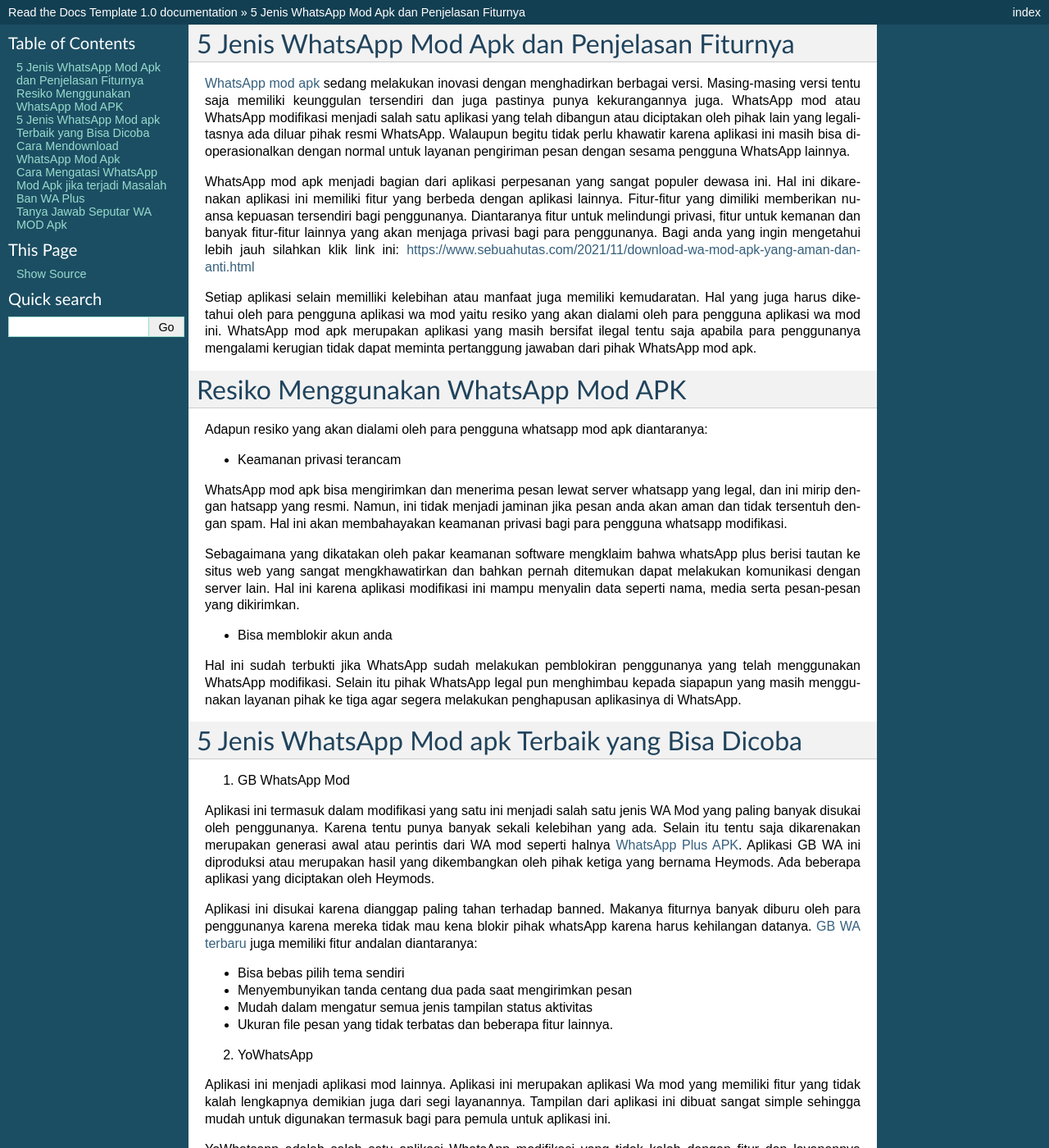
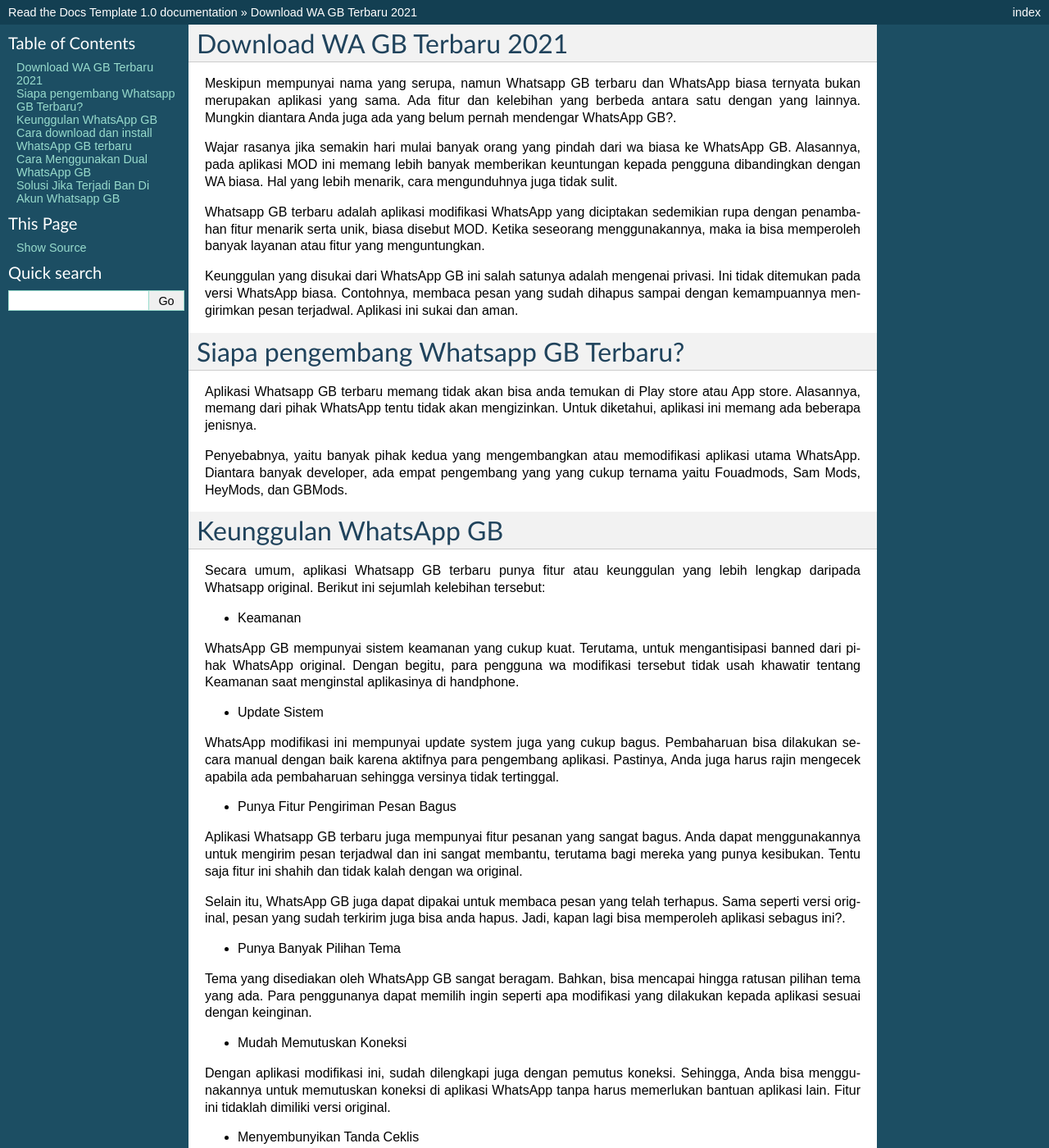
Before and after one commit to zaidmg/taichi, a Sphinx documentation site: the page built from docs/index.rst, in a window 1280 px wide and 1400 px high. Shown: the whole window at 82% size. Built offline with Sphinx 7.4.7, drawn with Linux system fonts in a browser that asks for light colours; some of the changed text lies outside the part shown.

Commit message:
Update index.rst

```diff
--- a/docs/index.rst
+++ b/docs/index.rst
@@ -3,116 +3,100 @@
    You can adapt this file completely to your liking, but it should at least
    contain the root `toctree` directive.
 
-5 Jenis WhatsApp Mod Apk dan Penjelasan Fiturnya
+Download WA GB Terbaru 2021
 ==================
 
-`WhatsApp mod apk <https://news.google.com/articles/CAIiEKSwpTE9hUaTpTSsiZ7c6zYqGQgEKhAIACoHCAowqNamCzCQ4b4DMPbKkAc?uo=CAUiOWh0dHBzOi8vd3d3LnBlbGl0YS5vci5pZC93YS1tb2QtcHJvLWRvd25sb2FkLWFway10ZXJiYXJ1L9IBAA&hl=en-ID&gl=ID&ceid=ID%3Aen>`_ sedang melakukan inovasi dengan menghadirkan berbagai versi. Masing-masing versi tentu saja memiliki keunggulan tersendiri dan juga pastinya punya kekurangannya juga. WhatsApp mod atau WhatsApp modifikasi menjadi salah satu aplikasi yang telah dibangun atau diciptakan oleh pihak lain yang legalitasnya ada diluar  pihak resmi WhatsApp. Walaupun begitu tidak perlu khawatir karena aplikasi ini masih bisa dioperasionalkan dengan normal untuk layanan pengiriman  pesan dengan sesama pengguna WhatsApp lainnya.
+Meskipun mempunyai nama yang serupa, namun Whatsapp GB terbaru dan WhatsApp biasa ternyata bukan merupakan aplikasi yang sama. Ada fitur dan kelebihan yang berbeda antara satu dengan yang lainnya. Mungkin diantara Anda juga ada yang belum pernah mendengar WhatsApp GB?.
 
-WhatsApp mod apk menjadi bagian dari aplikasi perpesanan yang sangat populer dewasa ini.  Hal ini dikarenakan aplikasi ini memiliki fitur yang  berbeda dengan aplikasi lainnya. Fitur-fitur yang dimiliki memberikan nuansa kepuasan tersendiri bagi penggunanya. Diantaranya fitur untuk melindungi privasi, fitur untuk kemanan dan banyak fitur-fitur lainnya yang akan menjaga privasi bagi para penggunanya. Bagi anda yang ingin mengetahui lebih jauh silahkan klik link ini: https://www.sebuahutas.com/2021/11/download-wa-mod-apk-yang-aman-dan-anti.html
+Wajar rasanya jika semakin hari mulai banyak orang yang pindah dari wa biasa ke WhatsApp GB. Alasannya, pada aplikasi MOD ini memang lebih banyak memberikan keuntungan kepada pengguna dibandingkan dengan WA biasa. Hal yang lebih menarik, cara mengunduhnya juga tidak sulit.
 
-Setiap aplikasi selain memilliki kelebihan atau manfaat juga memiliki kemudaratan. Hal yang juga harus diketahui oleh para pengguna aplikasi wa mod yaitu resiko yang akan dialami oleh para pengguna aplikasi wa mod ini. WhatsApp mod apk merupakan aplikasi yang masih bersifat ilegal tentu saja apabila para penggunanya mengalami kerugian tidak dapat meminta pertanggung jawaban dari pihak WhatsApp mod apk.
+Whatsapp GB terbaru adalah aplikasi modifikasi WhatsApp yang diciptakan sedemikian rupa dengan penambahan fitur menarik serta unik, biasa disebut MOD. Ketika seseorang menggunakannya, maka ia bisa memperoleh banyak layanan atau fitur yang menguntungkan.
 
+Keunggulan yang disukai dari WhatsApp GB ini salah satunya adalah mengenai privasi. Ini tidak ditemukan pada versi WhatsApp biasa. Contohnya, membaca pesan yang sudah dihapus sampai dengan kemampuannya mengirimkan pesan terjadwal. Aplikasi ini sukai dan aman.
 
-Resiko Menggunakan WhatsApp Mod APK
+Siapa pengembang Whatsapp GB Terbaru?
 ==================
 
-Adapun resiko yang akan dialami oleh para pengguna whatsapp mod apk  diantaranya:
+Aplikasi Whatsapp GB terbaru memang tidak akan bisa anda temukan di Play store atau App store. Alasannya, memang dari pihak WhatsApp tentu tidak akan mengizinkan. Untuk diketahui, aplikasi ini memang ada beberapa jenisnya.
 
-- Keamanan privasi terancam
+Penyebabnya, yaitu banyak pihak kedua yang mengembangkan atau memodifikasi aplikasi utama WhatsApp. Diantara banyak developer, ada empat pengembang yang yang cukup ternama yaitu Fouadmods, Sam Mods, HeyMods, dan GBMods.
 
-WhatsApp mod apk  bisa mengirimkan dan menerima pesan lewat server whatsapp yang legal, dan ini mirip dengan hatsapp yang resmi. Namun, ini tidak menjadi jaminan jika pesan anda akan aman dan tidak tersentuh dengan spam. Hal ini akan membahayakan keamanan privasi bagi para pengguna whatsapp modifikasi.
-
-Sebagaimana yang dikatakan oleh pakar keamanan software mengklaim bahwa whatsApp plus berisi tautan ke situs web yang sangat mengkhawatirkan dan bahkan pernah ditemukan dapat melakukan komunikasi dengan server lain. Hal ini karena aplikasi modifikasi ini mampu menyalin data seperti nama, media serta pesan-pesan yang dikirimkan.
-
-- Bisa memblokir akun anda
-
-Hal ini sudah terbukti jika WhatsApp sudah melakukan pemblokiran penggunanya yang telah menggunakan WhatsApp modifikasi.  Selain itu pihak WhatsApp legal pun menghimbau kepada siapapun yang masih menggunakan layanan pihak ke tiga agar segera melakukan penghapusan aplikasinya di WhatsApp.
-
-
-5 Jenis WhatsApp Mod apk Terbaik yang Bisa Dicoba
+Keunggulan WhatsApp GB
 ==================
 
-1. GB WhatsApp Mod
+Secara umum, aplikasi Whatsapp GB terbaru punya fitur atau keunggulan yang lebih lengkap daripada Whatsapp original. Berikut ini sejumlah kelebihan tersebut:
 
-Aplikasi ini termasuk dalam modifikasi yang satu ini menjadi salah satu jenis WA Mod yang paling banyak disukai oleh penggunanya. Karena tentu punya banyak sekali kelebihan yang ada.  Selain itu tentu saja dikarenakan merupakan generasi awal atau perintis dari WA mod seperti halnya `WhatsApp Plus APK <https://www.autobild.co.id/2021/08/download-whatsapp-wa-plus-apk-versi.html>`_. Aplikasi GB WA ini diproduksi atau merupakan hasil yang dikembangkan oleh pihak ketiga yang bernama Heymods. Ada beberapa aplikasi yang diciptakan oleh Heymods.
+- Keamanan
 
-Aplikasi ini disukai karena dianggap paling tahan terhadap banned. Makanya fiturnya banyak diburu oleh para penggunanya karena mereka tidak mau kena blokir pihak whatsApp karena harus kehilangan datanya.  `GB WA terbaru <https://news.google.com/articles/CAIiEFx5qgEj2y79Uk6bVhn1IRsqGQgEKhAIACoHCAowtKumCzCctr4DMKOcjwc?uo=CAUiTGh0dHBzOi8vd3d3LmZlZG9yYS5vci5pZC8yMDIxLzExL2Rvd25sb2FkLWdiLXdoYXRzYXBwLXY5MDUtdGVyYmFydS0yMDIxLmh0bWzSAQA&hl=en-ID&gl=ID&ceid=ID%3Aen>`_ juga memiliki fitur andalan diantaranya:
+WhatsApp GB mempunyai sistem keamanan yang cukup kuat. Terutama, untuk mengantisipasi banned dari pihak WhatsApp original. Dengan begitu, para pengguna wa modifikasi tersebut tidak usah khawatir tentang Keamanan saat menginstal aplikasinya di handphone.
 
-- Bisa bebas pilih tema sendiri
-- Menyembunyikan tanda centang dua pada saat mengirimkan pesan
-- Mudah dalam mengatur semua jenis tampilan status aktivitas
-- Ukuran file pesan yang tidak terbatas dan beberapa fitur lainnya.
+- Update Sistem
 
-2. YoWhatsApp
+WhatsApp modifikasi ini mempunyai update system juga yang cukup bagus. Pembaharuan bisa dilakukan secara manual dengan baik karena aktifnya para pengembang aplikasi. Pastinya, Anda juga harus rajin mengecek apabila ada pembaharuan sehingga versinya tidak tertinggal.
 
-Aplikasi ini menjadi aplikasi mod lainnya. Aplikasi  ini merupakan aplikasi Wa mod yang  memiliki fitur yang tidak kalah lengkapnya demikian juga dari segi layanannya. Tampilan dari aplikasi  ini  dibuat sangat simple sehingga mudah untuk digunakan termasuk bagi para pemula untuk aplikasi ini.
+- Punya Fitur Pengiriman Pesan Bagus
 
-YoWhatsapp adalah salah satu aplikasi WhatsApp modifikasi yang tidak kalah dengan fitur dan layanannya dibandingkan aplikasi GB wa. Kamu akan mendapatkan tampilan aplikasi yang menarik serta menantang. Meski baru pertama kali menggunakan WhatsApp mod,  tetapi dijamin tidak akan punya masalah saat mengoperasikannya. Pasalnya tampilan yang ada di aplikasi ini mudah untuk dimengerti. Bagi yang ingin untuk mengaplikasikan ini dapat  mendownload di link YoWhatsApp.
+Aplikasi Whatsapp GB terbaru juga mempunyai fitur pesanan yang sangat bagus. Anda dapat menggunakannya untuk mengirim pesan terjadwal dan ini sangat membantu, terutama bagi mereka yang punya kesibukan. Tentu saja fitur ini shahih dan tidak kalah dengan wa original.
 
-3. WhatsApp AERO
+Selain itu, WhatsApp GB juga dapat dipakai untuk membaca pesan yang telah terhapus. Sama seperti versi original, pesan yang sudah terkirim juga bisa anda hapus. Jadi, kapan lagi bisa memperoleh aplikasi sebagus ini?.
 
-Aplikasi selanjutnya diberi nama WhatsApp Aero. Fitur aplikasi ini telah banyak mengalami modifikasi sehingga menjadi lebih fungsionalbdan lebih menarik. Awal dibentuknya `WhatsApp Aero <https://news.google.com/articles/CAIiEDaAxLgX2o6NjbNo8TkzAKIqGQgEKhAIACoHCAowqNamCzCQ4b4DMPbKkAc?uo=CAUiO2h0dHBzOi8vd3d3LnBlbGl0YS5vci5pZC9kb3dubG9hZC13YS1hZXJvLTIwMjEtYXBrLXRlcmJhcnUv0gEA&hl=en-ID&gl=ID&ceid=ID%3Aen>`_ pada tahun 2019 dan aplikasi ini telah diunduh hingga puluhan ribu penggunanya. Ada banyak sekali manfaat dan kelebihan dari fitur yang ada pada aplikasi ini.
+- Punya Banyak Pilihan Tema
 
-Meskipun termasuk dalam aplikasi ilegal yang dilarang untuk digunakan oleh pengembang whatsApp resmi karena khawatir resiko yang ada. Namun aplikasi ini banyak di cari oleh penggunanya. Aplikasi ini dapat anda peroleh dengan mendownload lewat play store. Jika anda akan mengunduh gunakan link down load Whatsapp Aero.
+Tema yang disediakan oleh WhatsApp GB sangat beragam. Bahkan, bisa mencapai hingga ratusan pilihan tema yang ada. Para penggunanya dapat memilih ingin seperti apa modifikasi yang dilakukan kepada aplikasi sesuai dengan keinginan.
 
-4. Fouad WhatsApp
+- Mudah Memutuskan Koneksi
 
-WhatsApp Mod Apk lainnya bernama Fouad. Aplikasi `Fouad WA APK <https://news.google.com/articles/CAIiEAxOuq2d9v8GZGyXyJZlPisqGQgEKhAIACoHCAowwsmmCzCq1L4DML-AwQM?uo=CAUiSGh0dHBzOi8vd3d3LmF1dG9iaWxkLmNvLmlkLzIwMjEvMTEvZG93bmxvYWQtZm91YWQtd2hhdHNhcHAtYXBrLXY5MDUuaHRtbNIBAA&hl=en-ID&gl=ID&ceid=ID%3Aen>`_ sendiri dibuat oleh pengembang yang sudah cukup diakui di dunia modifikasi. Hal ini dikarenakan sudah banyak aplikasi modifikasi terkenal dan banyak disukai pengguna salah satunya aplikasi fouad ini.
+Dengan aplikasi modifikasi ini, sudah dilengkapi juga dengan pemutus koneksi. Sehingga, Anda bisa menggunakannya untuk memutuskan koneksi di aplikasi WhatsApp tanpa harus memerlukan bantuan aplikasi lain. Fitur ini tidaklah dimiliki versi original.
 
-5. WhatsApp Transparan
+- Menyembunyikan Tanda Ceklis
 
-Sesuai dengan namanya aplikasi ini merupakan jenis aplikasi whatsapp mod yang memiliki tampilan transparan. Melalui aplikasi ini pengguna tidak perlu repot untuk mengatur background whatsapp.  Karena wall papernya akan mengikuti apa yang ada dalam hp. Namun tidak perlu khawatir walaupun namanya transparan tetapi semua tulisan yang ada dalam whatsApp tetap  dapat dibaca.
+Pada WhatsApp resmi, hanya bisa menyembunyikan tanda centang biru. Namun, pada Whatsapp GB terbaru bisa menyembunyikan centang biru ataupun centang dua. Ini tentunya menjadi kelebihan yang sangat menarik.
 
-Cara Mendownload  WhatsApp Mod Apk
-=====================
+- Mengirim Pesan Tanpa Menyimpan Nomor
 
-Untuk dapat mengaktifkan WhatsApp Mod apk dengan semua fitur-fitur yang telah dijelaskan di atas. Maka dapat melakukannya dengan mendown load lewat situs `WhatsApp Meta <https://www.wameta.id/>`_. Adapun caranya sebagai berikut:
+Dengan versi WhatsApp GB terbaru akan sangat membantu anda untuk mengirimkan pesan kepada orang lain tanpa harus menyimpan nomornya. Fitur ini cukup membantu juga terutama bagi mereka yang bergelut di dunia marketing.
 
-- Unduh aplikasinya
-- Aktifkan opsi izinkan sumber tidak dikenal
-- Buka file WhatsApp Mod Apk yang telah diunduh
-- Instal aplikasi WhatsApp Mod
+- Mendownload Status Orang Lain
 
-Cara  Mengatasi WhatsApp Mod Apk jika terjadi Masalah Ban WA Plus
-====================
+Fitur WhatsApp GB yang menarik lainnya juga bisa mengunduh status orang lain. Contohnya jika anda ingin menyimpan gambar pada status di kontak, maka tidak punya screenshot karena pada WhatsApp GB hal itu bisa dimungkinkan.
 
-Para pengguna aplikasi WhatsApp mod harus selalu berhati-hati. Jika suatu saat  anda mendapatkan warning ataupun pemblokiran akun WhatsApp plus. Untuk mengatasinya silahkan lakukan langkah –langkah berikut ini:
-- Hapus semua versi aplikasi WhatsApp di ponsel android anda
-- Hapus WhatsApp folder dan yang berkaitan dengan file dari aplikasi WA
-- Install WhatApp Plus APK terbaru versi unclone (original package name)
-- Verifikasi nomor ponsel kamu, ingat jangan pernah restore pesan data dari WA Plus APK versi lama ke bawah.  Menggunakan fitur restore chat sangat  beresiko
-- Jika muncul peringatan di palikasi WA Plus tekan tombol kembali untuk menghilangkan notif tersebut.
+Atau, bisa juga jika status orang lain berbentuk teks ataupun video. Anda bisa mengunduhnya dan melihatnya kapan saja, karena tersimpan di dalam memori internal handphone. Jadi, akan lebih leluasa juga dalam melihatnya.
 
-Nah bagaimana para pengguna WhatsApp Mod Apk dengan informasi tentang aplikasi mod ini.  Jadi bagi anda yang saat ini masih bingung dan ragu untuk memilih aplikasi mod yang akan digunakan. Pilihlah aplikasi dan fitur sesuai dengan kebutuhan dan privasi diri anda. Lihat kelebihan dan kelemahan dari aplikasi serta fitur yang ada.  Mudah-mudahan pilihan anda tidak akan salah lagi. Untuk mempelajari cara ubah nada dering WhatsApp, kamu bisa mengacu pada artikel `tutorial ganti nada dering wa <https://news.google.com/articles/CAIiEHK0ukxMOYMsGvG31A-_h-UqGQgEKhAIACoHCAow38imCzDH074DMOufkAc?uo=CAUiSWh0dHBzOi8vd3d3LnNlYnVhaHV0YXMuY29tLzIwMjEvMDkvbmFkYS1kZXJpbmctd2Etc3VhcmEtZ29vZ2xlLXRhbnBhLmh0bWzSAQA&hl=en-ID&gl=ID&ceid=ID%3Aen>`_ ini.
+- Mampu Mengirim Banyak File
 
-Tanya Jawab Seputar WA MOD Apk
+Fitur yang ada pada WhatsApp GB juga bisa mengirimkan banyak jenis file. Tidak hanya sekedar mengirimkan gambar, musik, maupun video. Dengan aplikasi ini anda bisa mengirimkan hingga 100 gambar sekaligus.
+
+Cara download dan install WhatsApp GB terbaru
+==============================
+
+Mungkin anda sedang mencari informasi tentang bagaimana cara download Whatsapp GB terbaru?. Jika memang sedang mencari referensi ini, maka bisa lakukan langkah-langkah sebagai berikut:
+
+1. Kunjungi situs untuk mengunduh WhatsApp GB hanya di http://wameta.id.
+2. Berikutnya, ada berbagai jenis variasi mode WhatsApp dan carilah GB WhatsApp.
+3. Lalu, Klik tombol download.
+4. Berikutnya, anda akan masuk ke jendela baru dan kemudian klik kembali unduh.
+6. Tunggulah proses pengunduhan selesai hingga 100%. Jika sudah, maka klik simpan file.
+7. Maka, file APK WhatsApp GB sudah berhasil diunduh.
+8. Untuk menginstal WhatsApp GB maka anda klik atau tap Apk nya.
+9. Jika memang belum memperoleh perizinan, maka buka pengaturan di handphone. Pilih keamanan, dan kemudian pilih izinkan dari sumber aplikasi tidak dikenal.
+10. Berikutnya, anda tinggal mengikuti panduan seperti biasa layaknya menginstal aplikasi WhatsApp versi original.
+
+Cara Menggunakan Dual WhatsApp GB
+==================
+
+Jika anda ingin menggunakan dual Whatsapp GB terbaru, setelah berhasil diinstal maka anda bisa mendaftarkan 2 nomor ponsel seperti WhatsApp biasanya. Berikutnya, Anda dapat mengikuti proses pendaftaran sesuai petunjuk.
+
+Setelah sukses mendaftarkan ke dia nomor ponsel yang hendak dipakai, Anda bisa menggunakan salah satunya untuk akun Whatsapp bisnis. Sedangkan, Nomor yang satunya lagi digunakan sebagai WhatsApp pribadi.
+
+Solusi Jika Terjadi Ban Di Akun Whatsapp GB
 =========================
 
-Biar lebih paham, yuk simak beberapa pertanyaan dan ulasannya berikut.
+Meskipun jarang dijumpai, akan tetapi bisa saja para pengguna Whatsapp GB memperoleh peringatan bahkan pemblokiran akun. Untuk mengatasi hal ini anda bisa melakukan langkah berikut:
 
-Apa perbedaan versi clone dan unclone?
+1. Hapus aplikasi WhatsApp yang ada di Android baik itu WhatsApp GB maupun original.
+2. Hapus juga folder WhatsApp yang terkait dengan file aplikasinya.
+3. Instal aplikasi WhatsApp GB versi terbaru unclone.
+4. Kemudian, verifikasilah nomor handphone dan ingat jangan pernah restore atau mengembalikan data dan pesan dari WhatsApp Plus versi lama ke bawahnya. Ini akan sangat beresiko.
+5. Jika terdapat peringatan muncul di aplikasi WhatsApp GB, tekan tombol kembali Supaya notifikasi tersebut hilang.
 
-Secara umum, perbedaan antara versi clone dengan unclone nya adalah bagian package nya.  Aplikasi whatsApp yang clone, menggunakan package yang bukan .com. Sementara wa yang unclone menggunakan package yang com.whatsApp. Misal, kita ambil contoh wa clone yang RC Yo WhatsApp APK terbaru. Di mana, ia menghadirkan 2 buah versi. Yaitu yang clone dengan unclone. Yang clonenya mempunyai package rcyowa.whatsapp.
-
-Bagaimana cara update WA MOD versi terbaru?
-
-Jika WA MOD yang Anda gunakan memiliki versi terbaru, bagaimana cara update WA MOD nya?
-
-1. Biasanya, ketika WA MOD yang Anda gunakan mempunyai versi terbaru, pasti ada notifikasinya.
-2. Scroll ke bawah. Kemudian tekan 'update now'.
-3. Apabila tidak ada notifnya, maka Anda bisa memeriksanya dengan: a) Tekan titik 3 di bagian sudut kanan aplikasi. b) Pilih nama GB settings ataupun versi nama aplikasi yang Anda gunakan. b) Klik updates. c) Pilih check for update. d) Maka akan tampil notif versi yang terbaru jika memang ada.
-4. Klik open.
-5. Maka Anda akan dibawa ke situs WA untuk mendownload versi yang terbaru.
-6. kemudian, download aplikasinya.
-7. Apabila sudah didownload, maka Anda bisa menginstalnya dengan cara install WA MOD di atas.
-
-Bagaimana jika akun WA MOD terkena banned?
-Nah, karena semua akun WA MOD mengalami kemungkinan terkena banned, bagaimana cara mengatasinya? Tenang, cara mengatasi akun WA MOD Anda yang terkena banned sangat mudah kok. Lakukan langkah-langkah berikut ini:
-
-1. Hapus semua versi aplikasi WhatsApp di ponsel Android kamu
-2. Hapus WhatsApp folder dan yang berkaitan dengan file dari aplikasi WA
-3. Install WhatsApp Plus APK terbaru versi unclone (original package name)
-4. Verifikasi nomor ponsel kamu, ingat, jangan pernah restore pesan data dari WA Plus APK versi lama ke bawah. Menggunakan fitur restore chat sangat beresiko.
-5. Aplikasi WA mod siap digunakan.
-
-Demikian seputar WA MOD yang meski Anda perhatikan. Semoga bermanfaat.
+Aplikasi WhatsApp memang sudah tidak diragukan lagi memberikan pengaruh dan manfaat besar dalam komunikasi. Bisa dipastikan hampir semua orang sekarang ini yang memiliki smartphone juga mempunyai aplikasi ini di dalamnya. Pekerjaan, bisnis, edukasi, dan kehidupan sosial lainnya sangat terbantu dengan Whatsapp.
```
